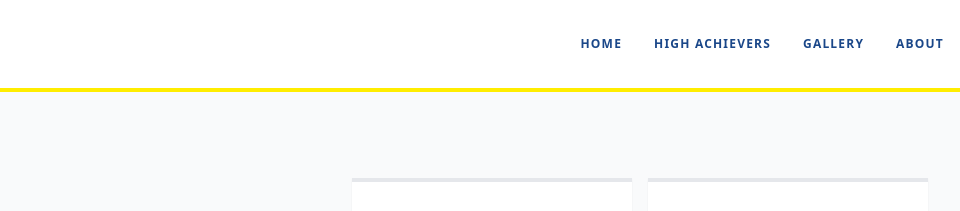
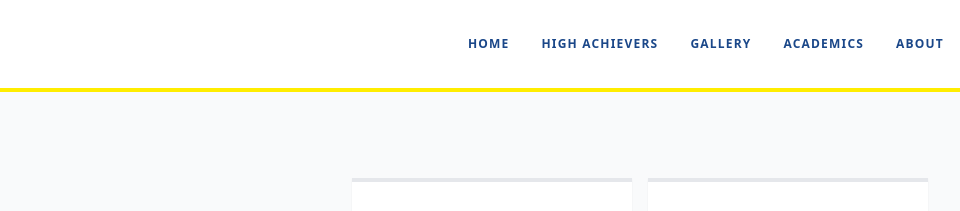
Before and after one commit to ammarali36t/cityschoolchkweb, a plain HTML site: page about.html in a window 1280 px wide. Shown: the top 211 px of the page, 320-1280 px from the left. Drawn offline with nearby package versions, Linux system fonts and the light colour scheme.

Commit message:
Update about.html

```diff
--- a/about.html
+++ b/about.html
@@ -27,6 +27,7 @@
             <a href="index.html" class="text-[#1a4789] font-bold hover:text-[#ffed00] transition text-xs uppercase tracking-widest">Home</a>
             <a href="achievers.html" class="text-[#1a4789] font-bold hover:text-[#ffed00] transition text-xs uppercase tracking-widest">High Achievers</a>
             <a href="gallery.html" class="text-[#1a4789] font-bold hover:text-[#ffed00] transition text-xs uppercase tracking-widest">Gallery</a>
+            <a href="academics.html" class="text-[#1a4789] font-bold hover:text-[#ffed00] transition text-xs uppercase tracking-widest">Academics</a>
             <a href="about.html" class="text-[#1a4789] font-bold hover:text-[#ffed00] transition text-xs uppercase tracking-widest">About</a>
         </div>
 
```
